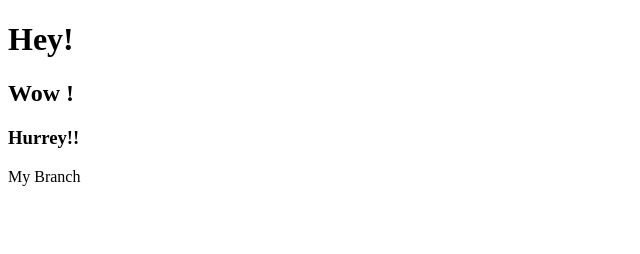
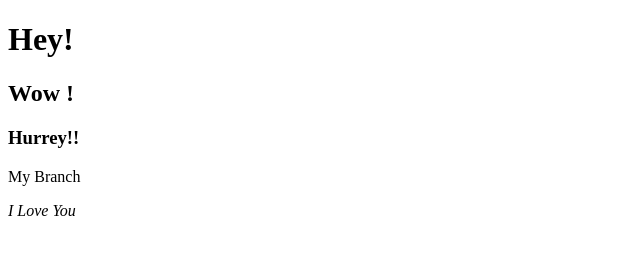
Before and after one commit to Harish-008/Real-Repo, a plain HTML site: page index.html in a window 1280 px wide. Shown: the full height of the page, 0-640 px from the left. Drawn offline with Linux system fonts and the light colour scheme.

Commit message:
Update index.html
a line added

```diff
--- a/index.html
+++ b/index.html
@@ -10,5 +10,6 @@
     <h2>Wow !</h2>
     <h3>Hurrey!!</h3>
     <p>My Branch</p>
+    <p><i>I Love You</i></p>
 </body>
 </html>
```
